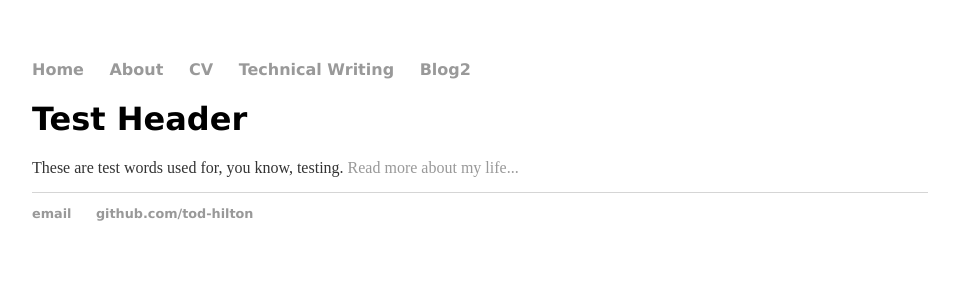
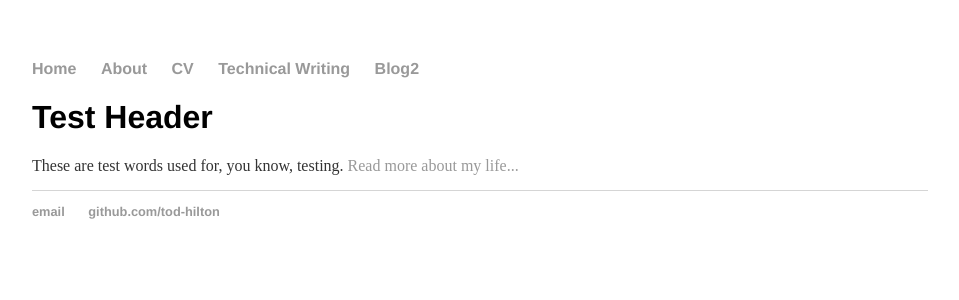
Before and after one commit to HiltonTod/testing, a Jekyll site: the page built from index.html, in a window 1280 px wide. Shown: the top 300 px of the page, without its empty margins (160-1119 px from the left). Built offline with Jekyll 4.4.1, drawn with Linux system fonts in a browser that asks for light colours.

Commit message:
Update main.css

```diff
--- a/css/main.css
+++ b/css/main.css
@@ -3,7 +3,7 @@ body {
     width: 70%;
 }
 nav ul, footer ul {
-    font-family:'Verdana', 'Helvetica', 'Arial', 'Sans-Serif';
+    font-family:'Helvetica', 'Arial', 'Sans-Serif';
     padding: 0px;
     list-style: none;
     font-weight: bold;
@@ -21,7 +21,7 @@ a:hover {
 }
 h1 {
     font-size: 2em;
-    font-family:'Verdana', 'Helvetica', 'Arial', 'Sans-Serif';
+    font-family:'Helvetica', 'Arial', 'Sans-Serif';
 }
 p {
     font-size: 1.em;
```
